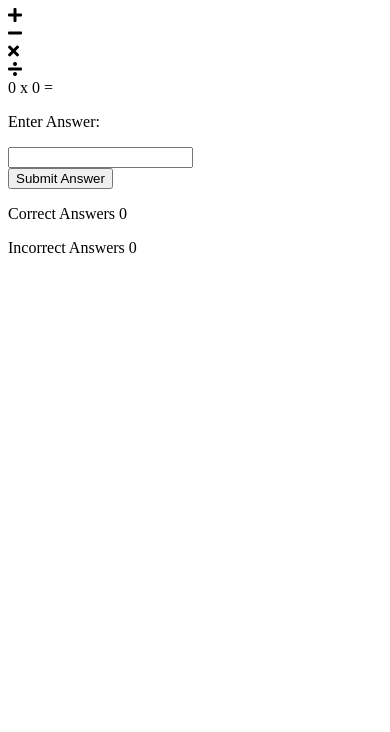
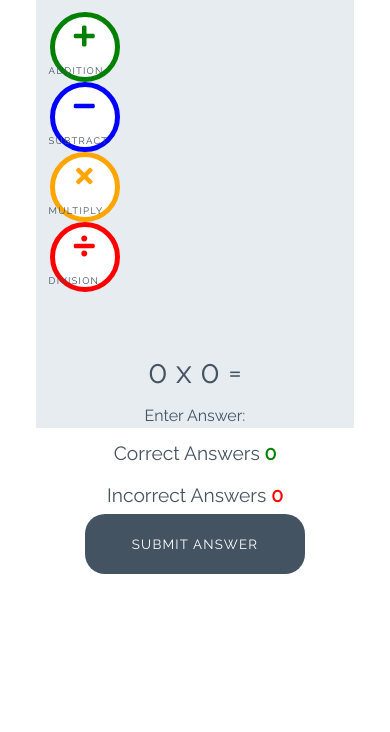
Before and after one commit to ccornfield/loveMaths, a plain HTML site: page index.html in a window 390 px wide. Shown: the part 112-844 px from the top of the page. Drawn offline with Linux system fonts and the light colour scheme.

Commit message:
CSS completed

```diff
--- a/assets/css/style.css
+++ b/assets/css/style.css
@@ -0,0 +1,252 @@
+/* --------- Global style */
+
+body {
+    background-color: white;
+    font-family: "Raleway", sans-serif;
+    color: #445361;
+    text-align: center;
+}
+
+/* --------- Heading */
+
+.heading {
+    text-align: center;
+    font-size: 2.5rem;
+}
+
+.logo {
+    height: 40px;
+    padding-right: 5px;
+}
+
+/* --------- Game layout */
+
+.game-area {
+    background-color: #E6ECF0;
+    box-sizing: border-box;
+    width: 85%;
+    height: 65vh;
+    max-height: 450px;
+    max-width: 830px;
+    margin-left: auto;
+    margin-right: auto;
+    padding: 1%;
+}
+
+.question-area {
+    width: 50%;
+    font-size: 2rem;
+    margin: auto;
+    padding: 50px 0;
+}
+
+.question-area span {
+    padding: 0 15px;
+}
+
+.score-area {
+    margin: 5px auto;
+    width: 60%;
+    font-size: 1.2rem;
+}
+
+.controls-area {
+    width: 85%;
+    margin: 30px auto;
+}
+
+#score {
+    color: green;
+    font-weight: bold;
+}
+
+#incorrect {
+    color: red;
+    font-weight: bold;
+}
+
+.answer-message {
+    display: none;
+    font-size: 1rem;
+}
+
+#answer-box {
+    border: none;
+    color: #445361;
+    display: inline-block;
+    height: 40px;
+    width: 80px;
+    font-size: 1.2rem;
+}
+
+.scores {
+    display: inline-block;
+    padding: 25px;
+}
+
+/* --------- Buttons */
+
+.btn {
+    width: 220px;
+    height: 60px;
+    font-family: "Raleway", sans-serif;
+    text-transform: uppercase;
+    letter-spacing: 1.2px;
+    color: white;
+}
+
+.btn:focus {
+    outline: none;
+}
+
+.btn--big {
+    padding-top: 10px;
+    border-radius: 50%;
+    background-color: white;
+    border: 10px solid;
+    width: 100px;
+    height: 100px;
+    font-size: 3.2rem;
+    margin: 0 30px;
+    transition: all 0.5s;
+}
+
+.btn--big::after{
+    content: attr(data-type);
+    font-size: 1rem;
+    color: #445361;
+    position: relative;
+    left: -0.5em;
+}
+
+.btn--blue {
+    border-color: blue;
+    color: blue;
+}
+
+.btn--blue:active,
+.btn--blue:hover {
+    background-color: darkblue;
+    color: white;
+}
+
+.btn--orange {
+    border-color: orange;
+    color: orange;
+}
+
+.btn--orange:active,
+.btn--orange:hover {
+    background-color: darkorange;
+    color: white;
+}
+
+.btn--red {
+    border-color: red;
+    color: red;
+}
+
+.btn--red:active,
+.btn--red:hover {
+    background-color: darkred;
+    color: white;
+}
+
+.btn--green {
+    border-color: green;
+    color: green;
+}
+
+.btn--green:active,
+.btn--green:hover {
+    background-color: darkgreen;
+    color: white;
+}
+
+.btn--gray {
+    margin-top: 25px;
+    background-color: #445361;
+    border: 1px transparent;
+    border-radius: 20px;
+}
+
+.btn--gray:active,
+.btn--gray:hover {
+    background-color: #0d1013;
+}
+
+/* --------- Media queries */
+
+@media (max-width: 414px) {
+    .controls-area {
+        width: 100%;
+    }
+
+    .btn--big {
+        margin: 0 10px;
+        padding: 5px;
+        border: 5px solid;
+        width: 50px;
+        height: 50px;
+        font-size: 1.5rem;
+    }
+
+    .btn--big::after {
+        font-size: 0.6rem;
+        left: -0.7rem;
+    }
+
+    .question-area {
+        padding: 10% 0;
+        width: 100%;
+    }
+
+    .question-area span {
+        padding: 0;
+    }
+
+    .answer-message {
+        display: block;
+    }
+
+    #answer-box {
+        display: block;
+        margin: 0 auto;
+    }
+    .btn--gray {
+        margin-top: 0;
+    }
+
+    .score-area {
+        width: 100%;
+    }
+
+    .scores {
+        margin: 0.5em auto;
+        display: block;
+        padding: 5px;
+    }
+
+    .heading {
+        font-size: 2rem;
+    }
+}
+
+@media (max-width: 320px) {
+    .game-area {
+        height: 70vh;
+    }
+
+    .controls-area {
+        width: 75%;
+        margin: 10px auto;
+    }
+
+    .btn--big {
+        margin: 10px 10px;
+    }
+    .question-area {
+        padding: 10px 0;
+    }
+
+}
--- a/index.html
+++ b/index.html
@@ -17,16 +17,16 @@
         </h1>
         <div class="game-area">
             <div class="controls-area">
-                <div class="btn btn--big btn--green">
+                <div data-type="addition" class="btn btn--big btn--green">
                     <i class="fas fa-plus"></i>
                 </div>
-                <div class="btn btn--big btn--blue">
+                <div data-type="subtract" class="btn btn--big btn--blue">
                     <i class="fas fa-minus"></i>
                 </div>
-                <div class="btn btn--big btn--orange">
+                <div data-type="multiply" class="btn btn--big btn--orange">
                     <i class="fas fa-times"></i>
                 </div>
-                <div class="btn btn--big btn--red">
+                <div data-type="division" class="btn btn--big btn--red">
                     <i class="fas fa-divide"></i>
                 </div>
             </div>
@@ -38,7 +38,7 @@
                 <p class="answer-message">Enter Answer:</p>
                 <input id="answer-box" type="number">
             </div>
-            <button class="btn btn--gray">Submit Answer</button>
+            <button data-type="submit" class="btn btn--gray">Submit Answer</button>
         </div>
         <div class="score-area">
             <p class="scores">Correct Answers <span id="score">0</span></p>
```
